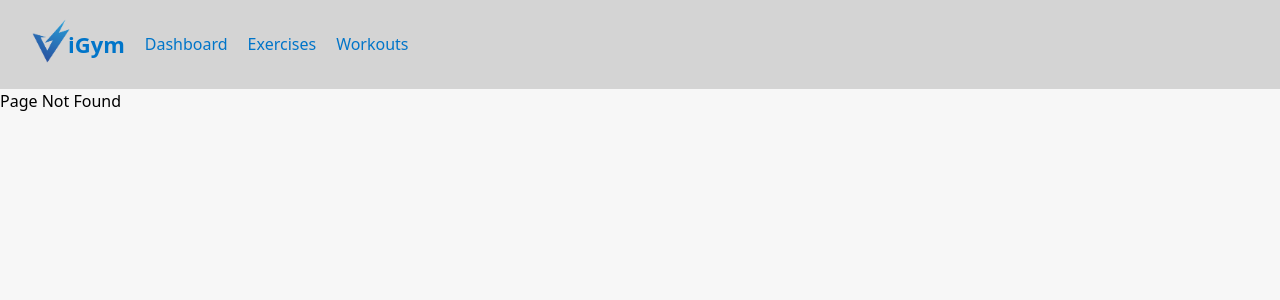
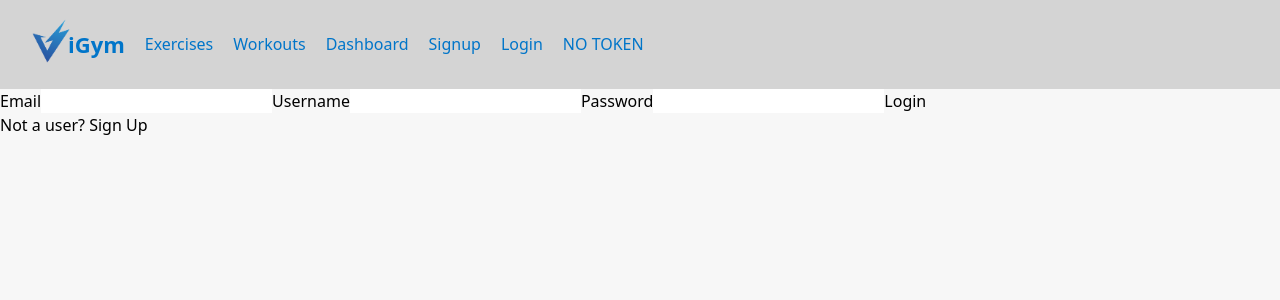
Before and after one commit to j4yyyeth/vigym-client, a React (Create React App) app: page /login in a window 1280 px wide. Before the commit this address had no page. Shown: the top 300 px of the page. Built offline with nearby package versions, Linux system fonts and the light colour scheme; the HTML template or start-up script is replaced by a standard one.

Commit message:
working on auth

```diff
--- a/package.json
+++ b/package.json
@@ -10,6 +10,7 @@
     "@types/node": "^16.18.23",
     "@types/react": "^18.0.37",
     "@types/react-dom": "^18.0.11",
+    "axios": "^1.3.6",
     "react": "^18.2.0",
     "react-dom": "^18.2.0",
     "react-router-dom": "^6.10.0",
--- a/src/App.tsx
+++ b/src/App.tsx
@@ -6,6 +6,8 @@ import Home from './pages/Home';
 import Dashboard from './pages/Dashboard';
 import Exercises from './pages/Exercises';
 import Workouts from './pages/Workouts';
+import Signup from './pages/Signup';
+import Login from './pages/Login';
 
 function App() {
 
@@ -17,6 +19,8 @@ function App() {
         <Route path='/dashboard' element={<Dashboard />} />
         <Route path='/exercises' element={<Exercises />} />
         <Route path='/workouts' element={<Workouts />} />
+        <Route path='/signup' element={<Signup />} />
+        <Route path='/login' element={<Login />} />
         {/* <Route path='/' element={< />} /> */}
         <Route path='*' element={<NotFound />}/>
       </Routes>
--- a/src/components/Navbar.tsx
+++ b/src/components/Navbar.tsx
@@ -1,15 +1,34 @@
 import { Link } from "react-router-dom";
+import { useContext } from "react";
+import { LoadingContext } from "../context/loading.context";
+import { AuthContext } from "../context/auth.context";
 
 const Navbar = () => {
+
+  const getToken = () => {
+    return localStorage.getItem('authToken')
+  }
+
+  // const { logout } = useContext(AuthContext);
+
+  // const { user } = useContext(LoadingContext);
+
   return (
     <nav>
-      <div className='logo-txt'>
+        <div className='logo-txt'>
         <Link to={'/'}><img id='logo-img' src={require('../vigym.png')} alt='logo' /></Link>
         <Link to={'/'}>iGym</Link>
       </div>
-      <Link to={'/dashboard'}>Dashboard</Link>
       <Link to={'/exercises'}>Exercises</Link>
       <Link to={'/workouts'}>Workouts</Link>
+      <Link to={'/dashboard'}>Dashboard</Link>
+      <Link to={'/signup'}>Signup</Link>
+      <Link to={'/login'}>Login</Link>
+      {
+        getToken() ?
+        <><h1>TOKEN</h1></>
+        : <><h1>NO TOKEN</h1></>
+      }
     </nav>
   )
 }
--- /dev/null
+++ b/src/context/auth.context.js
@@ -0,0 +1,69 @@
+import { useEffect, createContext, useContext } from "react";
+import { useNavigate } from "react-router-dom";
+import { get } from "../services/authService"
+import { LoadingContext } from "./loading.context";
+
+const AuthContext = createContext({
+    authenticateUser: () => {},
+    logout: () => {}
+});
+
+const AuthProvider = ({ children }) => {
+
+    const { setIsLoading, user, setUser, setMessage,} = useContext(LoadingContext)
+
+    const navigate = useNavigate();
+
+    const authenticateUser = () => {
+
+        const token = localStorage.getItem("authToken");
+
+        setIsLoading(true);
+
+        if (token) {
+            get("/auth/verify")
+                .then((results) => {
+                    console.log("Are we logged in?", results.data);
+                    setUser(results.data)
+
+                })
+                .catch((err) => {
+                    localStorage.clear();
+                    setIsLoading(false)
+                    setMessage(err.message)
+                    console.log(err.message);
+                })
+                .finally(() => {
+                    setIsLoading(false)
+                });
+            } else {
+                localStorage.clear()
+                setIsLoading(false);
+                setUser(null);
+            }
+
+            console.log("This is the user", user)
+    }
+
+    const logout = () => {
+        localStorage.clear();
+        setMessage("You are logged out.");
+        console.log("we've logged out")
+        setUser(null);
+        navigate("/");
+      };
+
+
+    useEffect(() => {
+        authenticateUser();
+      }, []);
+
+
+    return (
+        <AuthContext.Provider value={{ authenticateUser, logout }}>
+          {children}
+        </AuthContext.Provider>
+      );
+}
+
+export { AuthContext, AuthProvider }
--- /dev/null
+++ b/src/context/loading.context.js
@@ -0,0 +1,18 @@
+import { useState, createContext } from "react";
+import { get, post } from "../services/authService";
+
+const LoadingContext = createContext();
+
+const LoadingProvider = ({ children }) => {
+
+    const [isLoading, setIsLoading] = useState(false);
+    const [user, setUser] = useState(null);
+
+    return (
+        <LoadingContext.Provider value={{user, setUser, isLoading, setIsLoading}}>
+          {children}
+        </LoadingContext.Provider>
+      );
+}
+
+export { LoadingContext, LoadingProvider }
--- /dev/null
+++ b/src/pages/Login.tsx
@@ -0,0 +1,67 @@
+import { useContext, useState } from "react";
+import { useNavigate } from "react-router-dom";
+import { AuthContext } from "../context/auth.context";
+import { post } from "../services/authService";
+import { Link } from "react-router-dom";
+
+
+const Login = () => {
+
+    const { authenticateUser } = useContext(AuthContext)
+
+    const [ thisUser, setthisUser ] = useState(
+        {
+            email: "",
+            username: "",
+            password: ""
+        }
+    )
+
+    const [ message, setMessage ] = useState('');
+
+    const navigate = useNavigate()
+
+    const handleChange = (e: React.ChangeEvent<HTMLInputElement>) => {
+        setthisUser((recent)=>({...recent, [e.target.name]: e.target.value}))
+        console.log("Changing user", thisUser)
+    }
+
+    const handleSubmit = (e: React.FormEvent<HTMLFormElement>) => {
+        e.preventDefault()
+
+        post('/auth/login', thisUser)
+            .then((results) => {
+                console.log("Created User", results.data)
+                navigate('/')
+                localStorage.setItem('authToken', results.data.token )
+            })
+            .catch((err) => {
+                console.log(err)
+                setTimeout(()=>{
+                    setMessage(err.response.data.message);
+                }, 1000)
+            })
+            .finally(() => {
+                authenticateUser()
+            })
+    }
+
+
+    return (
+        <div className="login-form">
+            <form onSubmit={handleSubmit}>
+                <label>Email</label>
+                <input type='email' name="email" value={thisUser.email} onChange={handleChange}></input>
+                <label>Username</label>
+                <input type='username' name="username" value={thisUser.username} onChange={handleChange}></input>
+                <label>Password</label>
+                <input type='password' name="password" value={thisUser.password} onChange={handleChange}></input>
+                <button type="submit">Login</button>
+                <h4 className="err-msg">{message}</h4>
+            </form>
+            <p>Not a user? <Link to="/signup">Sign Up</Link></p>
+        </div>
+    )
+}
+
+export default Login
--- /dev/null
+++ b/src/pages/Signup.tsx
@@ -0,0 +1,64 @@
+import { useContext, useState } from "react";
+import { useNavigate } from "react-router-dom";
+import { post } from "../services/authService";
+import { AuthContext } from "../context/auth.context";
+import { Link } from "react-router-dom";
+
+const Signup = () => {
+
+    const { authenticateUser } = useContext(AuthContext)
+
+    const [ newUser, setNewUser ] = useState(
+        {
+            email: "",
+            username: "",
+            password: ""
+        }
+    )
+
+    const [ message, setMessage ] = useState('');
+
+    const navigate = useNavigate()
+
+    const handleChange = (e: React.ChangeEvent<HTMLInputElement>) => {
+        setNewUser((recent)=>({...recent, [e.target.name]: e.target.value}))
+    }
+
+    const handleSubmit = (e: React.FormEvent<HTMLFormElement>) => {
+        e.preventDefault()
+
+        post('/auth/signup', newUser)
+            .then((results) => {
+                console.log("Created User", results.data)
+                navigate(`/`)
+                localStorage.setItem('authToken', results.data.token )
+
+            })
+            .catch((err) => {
+                console.log(err)
+                setTimeout(()=>{
+                    setMessage(err.response.data.message);
+                }, 1000)
+            })
+            .finally(() => {
+                authenticateUser()
+            })
+    }
+
+    return (
+        <div>
+            <form onSubmit={handleSubmit}>
+                <label>Email</label>
+                <input type='email' name="email" value={newUser.email} onChange={handleChange}></input>
+                <label>Username</label>
+                <input type='username' name="username" value={newUser.username} onChange={handleChange}></input>
+                <label>Password</label>
+                <input type='password' name="password" value={newUser.password} onChange={handleChange}></input>
+                <button type="submit">Sign Up</button>
+                <h4 className="err-msg">{message}</h4>
+            </form>
+        </div>
+    )
+}
+
+export default Signup;
--- /dev/null
+++ b/src/services/authService.js
@@ -0,0 +1,20 @@
+import axios from "axios";
+import { baseUrl } from "./baseUrl";
+
+export const get = (route) => {
+  let token = localStorage.getItem("authToken");
+
+  return axios.get(baseUrl + route, {
+    headers: { Authorization: `Bearer ${token}` }
+  });
+
+};
+
+export const post = (route, body) => {
+  let token = localStorage.getItem("authToken");
+
+  return axios.post(baseUrl + route, body, {
+    headers: { Authorization: `Bearer ${token}` },
+  });
+
+};
--- /dev/null
+++ b/src/services/baseUrl.js
@@ -0,0 +1 @@
+export const baseUrl = "http://localhost:3000"
```
Also changed, not shown: 1 other file (tests, documents, lock files or other folders).
